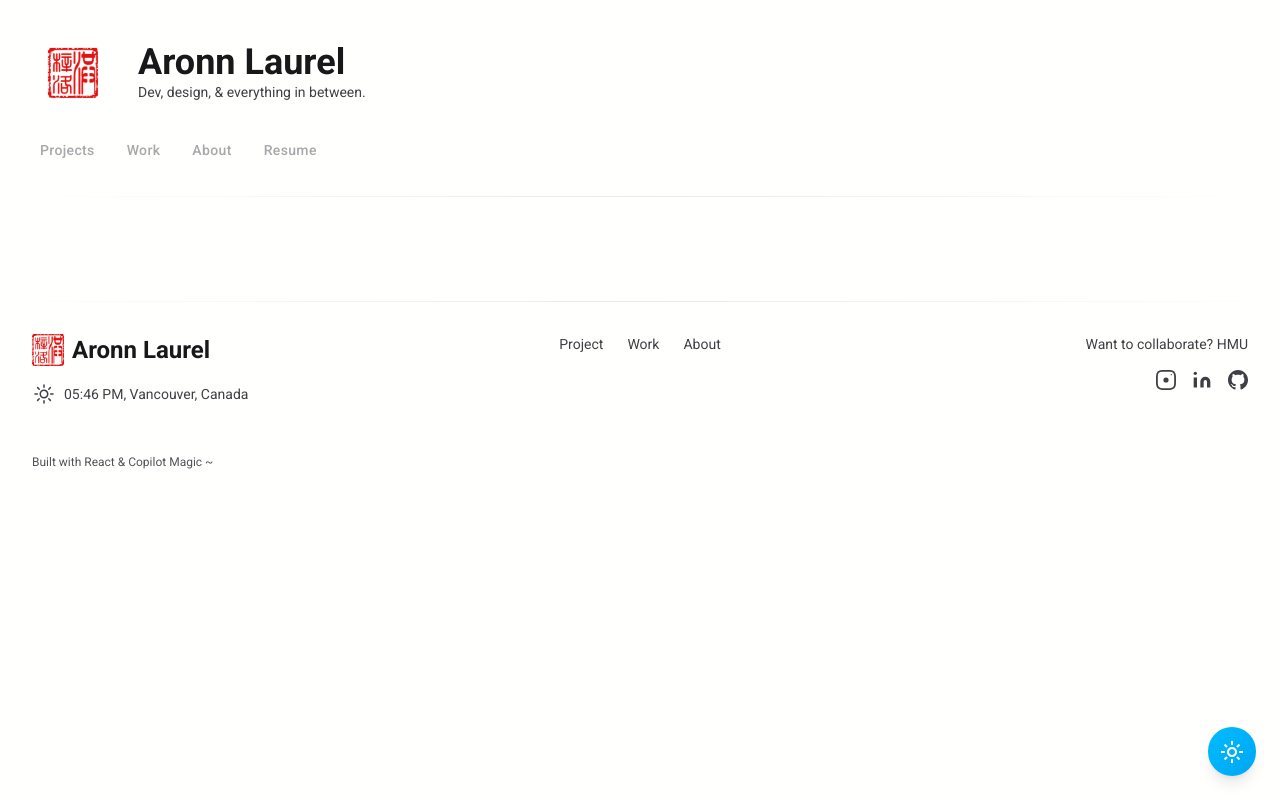
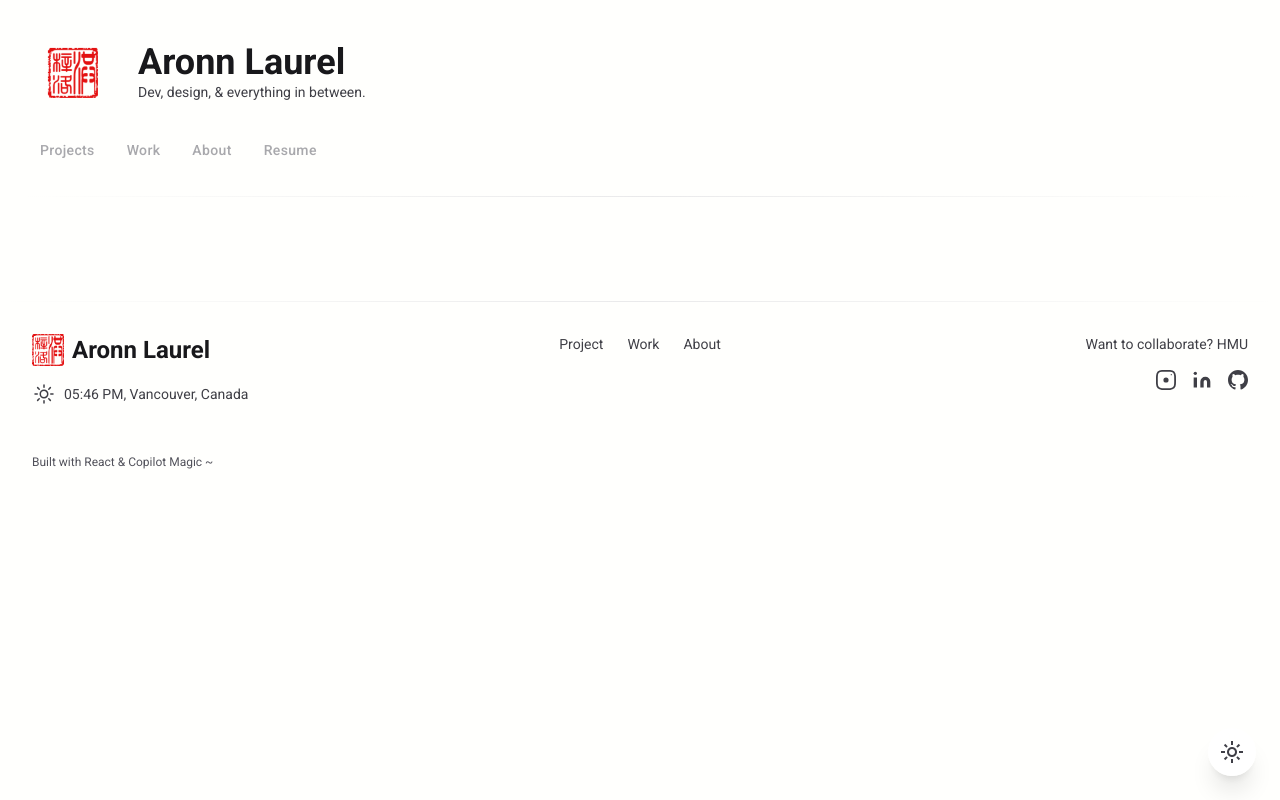
Before and after one commit to LaoAronn/laoaronn.github.io, a React (Vite) app: page /projects in a window 1280 px wide. Built offline with nearby package versions, Linux system fonts and the light colour scheme.

Commit message:
Adjusted Theme button

```diff
--- a/src/components/ThemeToggle.jsx
+++ b/src/components/ThemeToggle.jsx
@@ -10,11 +10,16 @@ const ThemeToggle = () => {
 
   return (
     <button
-      onClick={handleToggle}
-      className="fixed bottom-6 right-6 z-50 p-3 rounded-full bg-gradient-to-br from-sky-400 to-sky-500 hover:from-sky-500 hover:to-sky-600 text-white shadow-lg transition-all duration-300 hover:scale-110 dark:from-sky-600 dark:to-sky-700"
-      title={isDark ? 'light mode' : 'dark mode'}
-      aria-label="Toggle theme"
-      type="button"
+        onClick={handleToggle}
+        className={`fixed bottom-6 right-6 z-50 flex h-12 w-12 items-center justify-center rounded-full border backdrop-blur-xl shadow-xl transition-all duration-300 hover:scale-105 active:scale-95
+            ${
+            isDark
+                ? "border-zinc-700/60 bg-zinc-900/70 hover:bg-zinc-800/80"
+                : "border-white/50 bg-white/70 text-zinc-700 hover:bg-white/90"
+            }`}
+        title={isDark ? "light mode" : "dark mode"}
+        aria-label="Toggle theme"
+        type="button"
     >
       {isDark ? (
         <span className="material-symbols-outlined text-2xl">dark_mode</span>
```
